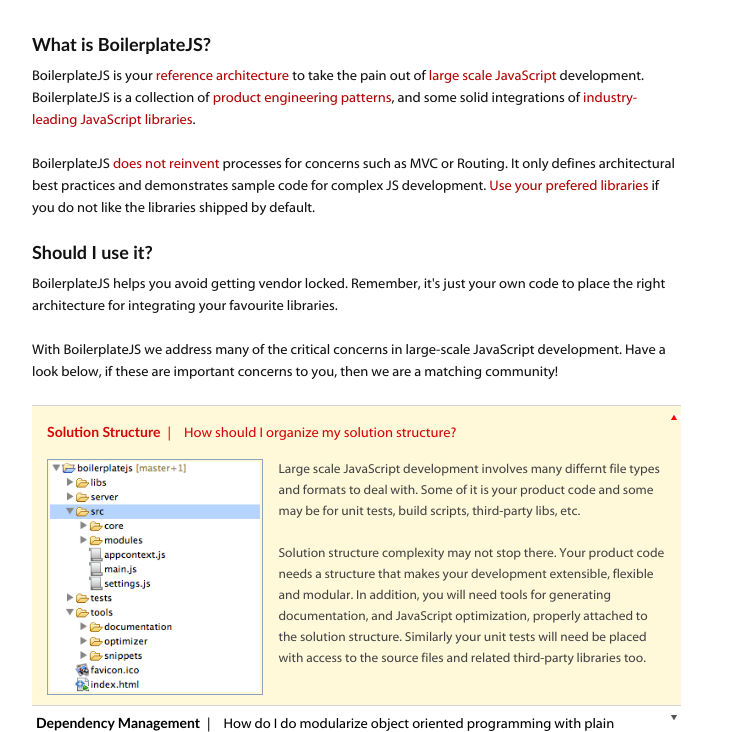
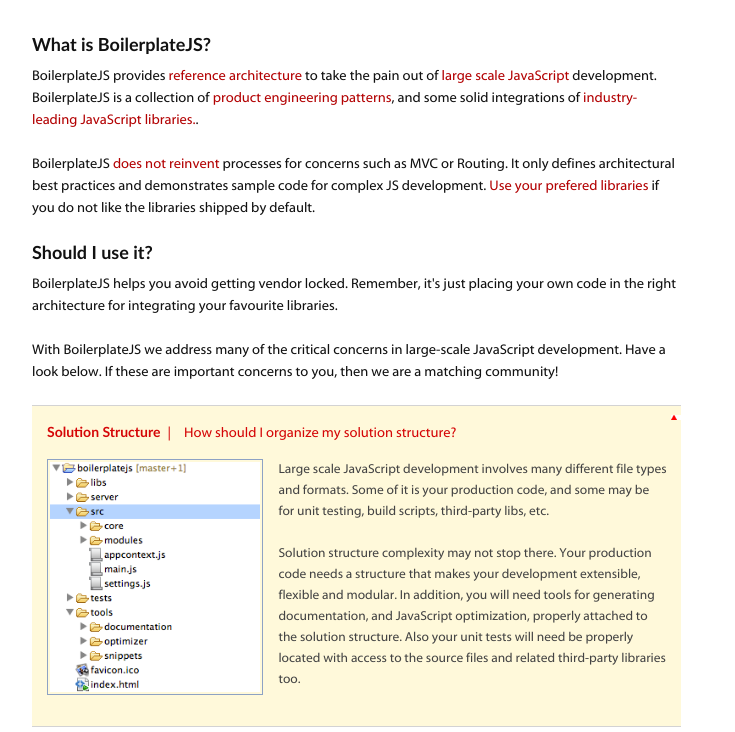
Before and after one commit to jamiebarrow/boilerplatejs-website, a plain HTML site: page index.html in a window 1280 px wide. Shown: the part 367-1099 px from the top of the page, 118-853 px from the left. Drawn offline with Linux system fonts and the light colour scheme.

Commit message:
And more corrections to grammer and spelling on the homepage

```diff
--- a/index.html
+++ b/index.html
@@ -65,10 +65,10 @@
                             What is BoilerplateJS?
                         </div>
                         <div class="meduimText ">
-                            BoilerplateJS is your <span class="redColorText">reference architecture</span> to take
+                            BoilerplateJS provides <span class="redColorText">reference architecture</span> to take
                             the pain out of <span class="redColorText">large scale JavaScript</span> development. BoilerplateJS
                             is a collection of <span class="redColorText">product engineering patterns</span>, and some solid
-                            integrations of <span class="redColorText">industry-leading JavaScript libraries</span>.
+                            integrations of <span class="redColorText">industry-leading JavaScript libraries.</span>.
                             <br />
                             <br />
                             BoilerplateJS <span class="redColorText">does not reinvent</span> processes for concerns such as MVC or Routing. It only
@@ -82,12 +82,12 @@
                         </div>
                         <div class="meduimText">
 
-                            BoilerplateJS helps you avoid getting vendor locked. Remember, it's just your own code to place the right architecture
+                            BoilerplateJS helps you avoid getting vendor locked. Remember, it's just placing your own code in the right architecture
                             for integrating your favourite libraries.
                             <br/>
                             <br />
                             With BoilerplateJS we address many of the critical concerns in large-scale JavaScript development.
-                            Have a look below, if these are important concerns to you, then we are a matching community!
+                            Have a look below. If these are important concerns to you, then we are a matching community!
                             <br/>
                             <br />
                         </div>
@@ -96,16 +96,16 @@
                                 <a href="#" class="clickHeader"> <span class="emp">Solution Structure</span><span class="textSeperator">|</span> How should I organize my solution structure?</a>
                                 <ul class="content">
                                     <li><img  class="floatLeft" src="./images/content/solution-structure.png" height="230px" />
-                                        Large scale JavaScript development involves many differnt file
-                                        types and formats to deal with. Some of it is your product code and some may be for unit tests, build scripts,
+                                        Large scale JavaScript development involves many different file
+                                        types and formats. Some of it is your production code, and some may be for unit testing, build scripts,
                                         third-party libs, etc.
                                         <br/>
                                         <br/>
 
-                                        Solution structure complexity may not stop there. Your product code needs a structure that
+                                        Solution structure complexity may not stop there. Your production code needs a structure that
                                         makes your development extensible, flexible and modular. In addition, you will need tools
                                         for generating documentation, and JavaScript optimization, properly attached to the solution structure.
-                                        Similarly your unit tests will need be placed with access to the source files and related
+                                        Also your unit tests will need be properly located with access to the source files and related
                                         third-party libraries too.
                                         <br/>
                                         <br/>
```
